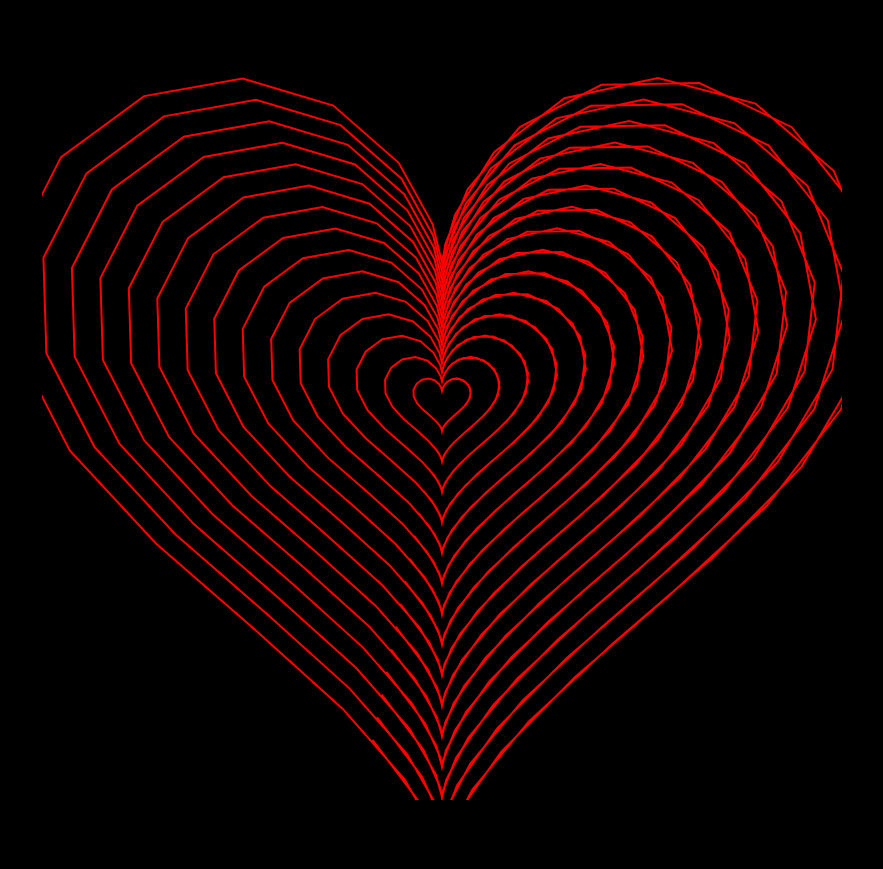
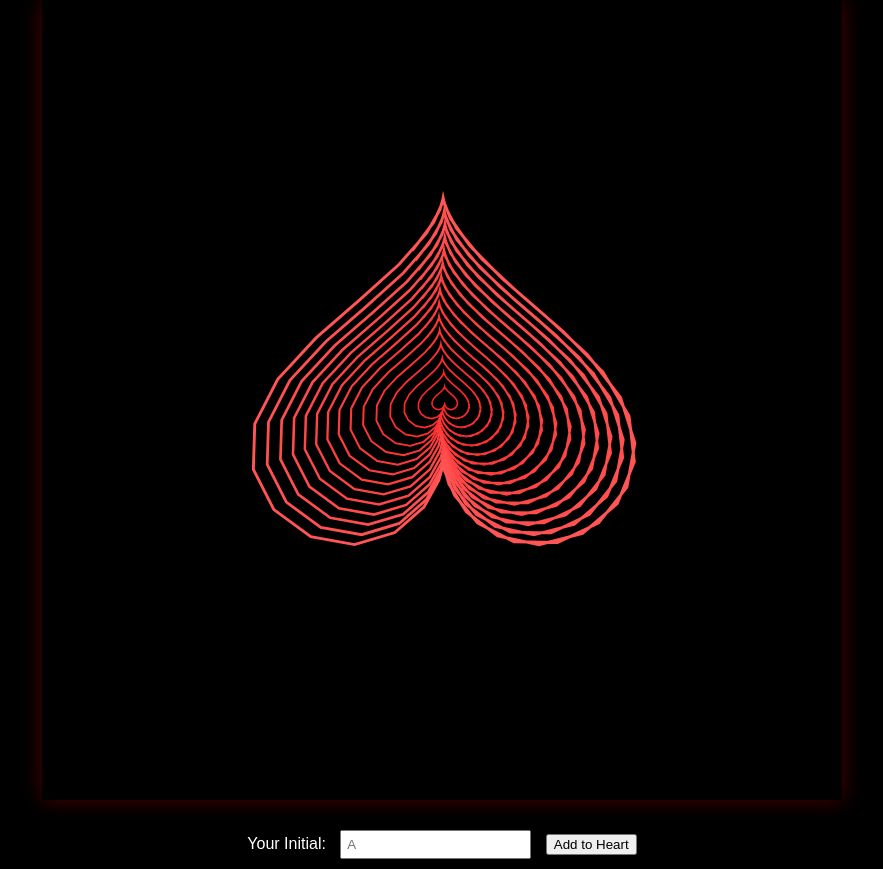
Before and after one commit to ffoxy1292-ship-it/Cute-, a plain HTML site: page index.html in a window 1280 px wide. Shown: the whole page, without its empty margins (198-1081 px from the left). Before the commit the page ends 800 px from the top, so only its background shows below. Drawn offline with Linux system fonts and the light colour scheme; animation ran at ten frames a second.

Commit message:
Update index.html

```diff
--- a/index.html
+++ b/index.html
@@ -12,19 +12,38 @@
             display: flex;
             justify-content: center;
             align-items: center;
+            flex-direction: column;
         }
         canvas {
             display: block;
             margin: auto;
+            box-shadow: 0 0 20px rgba(255,0,0,0.3);
+        }
+        .controls {
+            margin-top: 20px;
+            color: white;
+            font-family: Arial;
+        }
+        input {
+            margin: 10px;
+            padding: 5px;
         }
     </style>
 </head>
 <body>
     <canvas id="heartCanvas" width="800" height="800"></canvas>
+    <div class="controls">
+        <label style="color: white;">Your Initial: </label>
+        <input type="text" id="initial" maxlength="1" placeholder="A">
+        <button onclick="addInitial()">Add to Heart</button>
+    </div>
 
     <script>
         const canvas = document.getElementById('heartCanvas');
         const ctx = canvas.getContext('2d');
+
+        let hearts = []; // Store multiple hearts
+        let time = 0;
 
         // Heart parametric equation
         function corazon(n) {
@@ -33,59 +52,125 @@
             return { x, y };
         }
 
-        // Scale and center the heart
-        function scaleAndCenter(x, y, scale) {
-            const centerX = canvas.width / 2;
-            const centerY = canvas.height / 2;
-            // Flip Y because canvas Y goes down
-            return {
-                x: centerX + x * scale,
-                y: centerY - y * scale
-            };
-        }
-
-        // Draw the heart with current scale
-        function drawHeart(scale) {
-            ctx.beginPath();
-
-            let firstPoint = true;
-
+        // Get heart points
+        function getHeartPoints(scale, offsetX = 0, offsetY = 0) {
+            const points = [];
             for (let n = 0; n <= 100; n += 2) {
                 const angle = n / 10;
                 const { x, y } = corazon(angle);
-                const { x: screenX, y: screenY } = scaleAndCenter(x * scale, y * scale, 12);
+                points.push({
+                    x: offsetX + x * scale,
+                    y: offsetY + y * scale
+                });
+            }
+            return points;
+        }
 
-                if (firstPoint) {
-                    ctx.moveTo(screenX, screenY);
-                    firstPoint = false;
-                } else {
-                    ctx.lineTo(screenX, screenY);
-                }
+        // Draw a single heart
+        function drawHeart(points, color = 'red', lineWidth = 2) {
+            if (points.length < 2) return;
+
+            ctx.beginPath();
+            ctx.moveTo(points[0].x, points[0].y);
+            for (let i = 1; i < points.length; i++) {
+                ctx.lineTo(points[i].x, points[i].y);
             }
-
-            ctx.strokeStyle = 'red';
-            ctx.lineWidth = 2;
+            ctx.strokeStyle = color;
+            ctx.lineWidth = lineWidth;
             ctx.stroke();
         }
 
-        // Animate growing hearts
-        let scale = 0.5;
-        let growing = true;
+        // Draw text on heart
+        function drawTextOnHeart(text, scale, centerX, centerY) {
+            ctx.font = `${Math.floor(scale * 3)}px Arial`;
+            ctx.fillStyle = 'white';
+            ctx.shadowBlur = 10;
+            ctx.shadowColor = 'red';
+            ctx.fillText(text, centerX - 10, centerY - scale * 5);
+            ctx.shadowBlur = 0;
+        }
+
+        // Update animation - creates growing and moving effect
+        function updateHearts() {
+            const centerX = canvas.width / 2;
+            const centerY = canvas.height / 2;
+
+            hearts = [];
+
+            // Create 15 hearts with different scales (like Python version)
+            for (let i = 1; i <= 15; i++) {
+                const scale = i * 0.8;
+                // Add subtle movement based on time
+                const waveX = Math.sin(time + i * 0.5) * 3;
+                const waveY = Math.cos(time * 0.8 + i * 0.3) * 2;
+
+                const points = getHeartPoints(scale, centerX + waveX, centerY + waveY);
+                const brightness = Math.floor(100 + (i / 15) * 155);
+                const color = `rgb(255, ${brightness / 3}, ${brightness / 3})`;
+
+                hearts.push({
+                    points: points,
+                    color: color,
+                    scale: scale,
+                    waveX: waveX,
+                    waveY: waveY
+                });
+            }
+        }
+
+        // Add initial letter to all hearts
+        function addInitial() {
+            const initial = document.getElementById('initial').value.toUpperCase();
+            if (initial && initial.length === 1) {
+                showInitialOnHearts(initial);
+            }
+        }
+
+        function showInitialOnHearts(letter) {
+            const centerX = canvas.width / 2;
+            const centerY = canvas.height / 2;
+
+            // Draw hearts with letter
+            for (let i = 0; i < hearts.length; i++) {
+                const heart = hearts[i];
+                drawHeart(heart.points, heart.color, 2);
+
+                ctx.font = `${Math.floor(heart.scale * 2.5)}px "Courier New", monospace`;
+                ctx.fillStyle = `rgba(255, 200, 200, ${0.3 + i/30})`;
+                ctx.shadowBlur = 15;
+                ctx.shadowColor = 'red';
+                ctx.fillText(letter, centerX - 8 + heart.waveX, centerY - heart.scale * 4 + heart.waveY);
+            }
+            ctx.shadowBlur = 0;
+        }
+
+        // Main animation with movement
+        let animationFrame;
 
         function animate() {
-            // Clear canvas with black background
             ctx.fillStyle = 'black';
             ctx.fillRect(0, 0, canvas.width, canvas.height);
 
-            // Draw multiple hearts with different scales (original Python effect)
-            for (let i = 1; i <= 15; i++) {
-                drawHeart(i * 0.15);
+            // Update time for wave motion
+            time += 0.03;
+            updateHearts();
+
+            // Draw all hearts (creates the layered 3D effect)
+            for (let i = 0; i < hearts.length; i++) {
+                const heart = hearts[i];
+                drawHeart(heart.points, heart.color, 1.5 + (i / 10));
             }
 
-            requestAnimationFrame(animate);
+            animationFrame = requestAnimationFrame(animate);
         }
 
+        // Start animation
         animate();
+
+        // Resize handling
+        window.addEventListener('resize', () => {
+            // Keep it simple
+        });
     </script>
 </body>
 </html>
```
